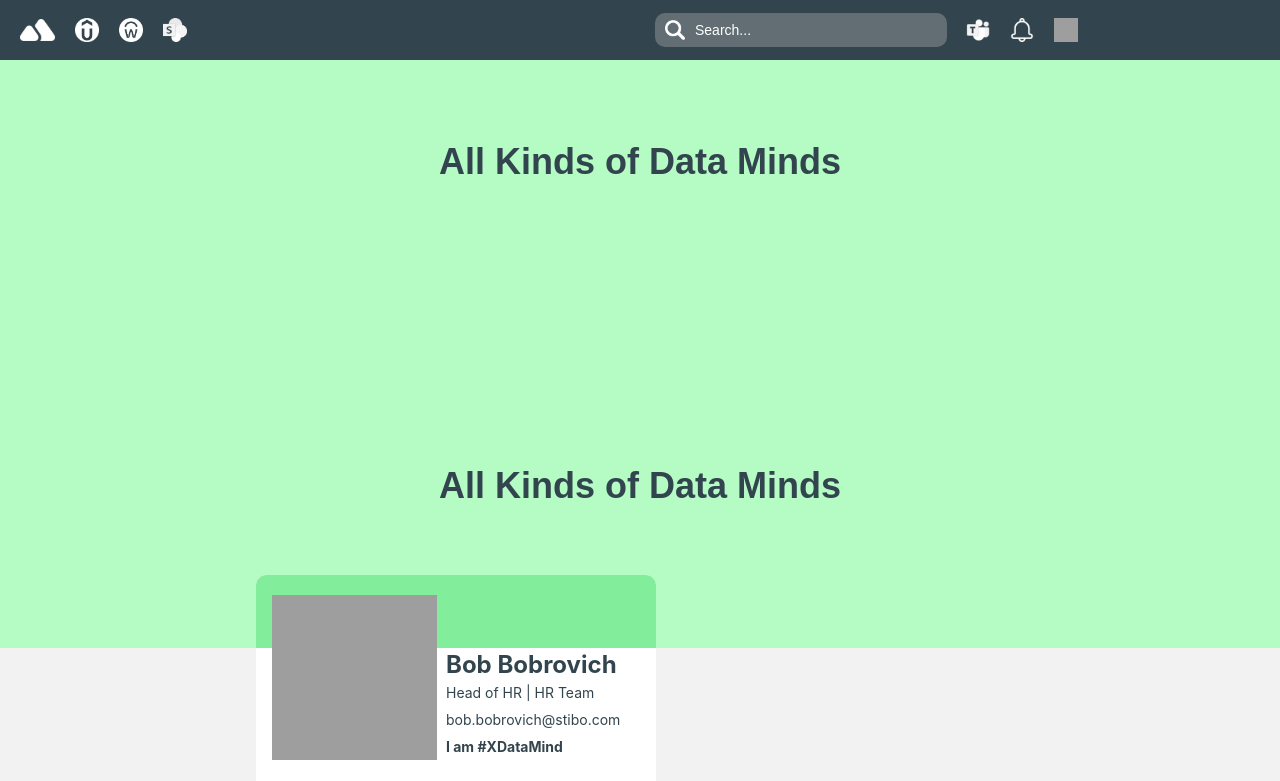
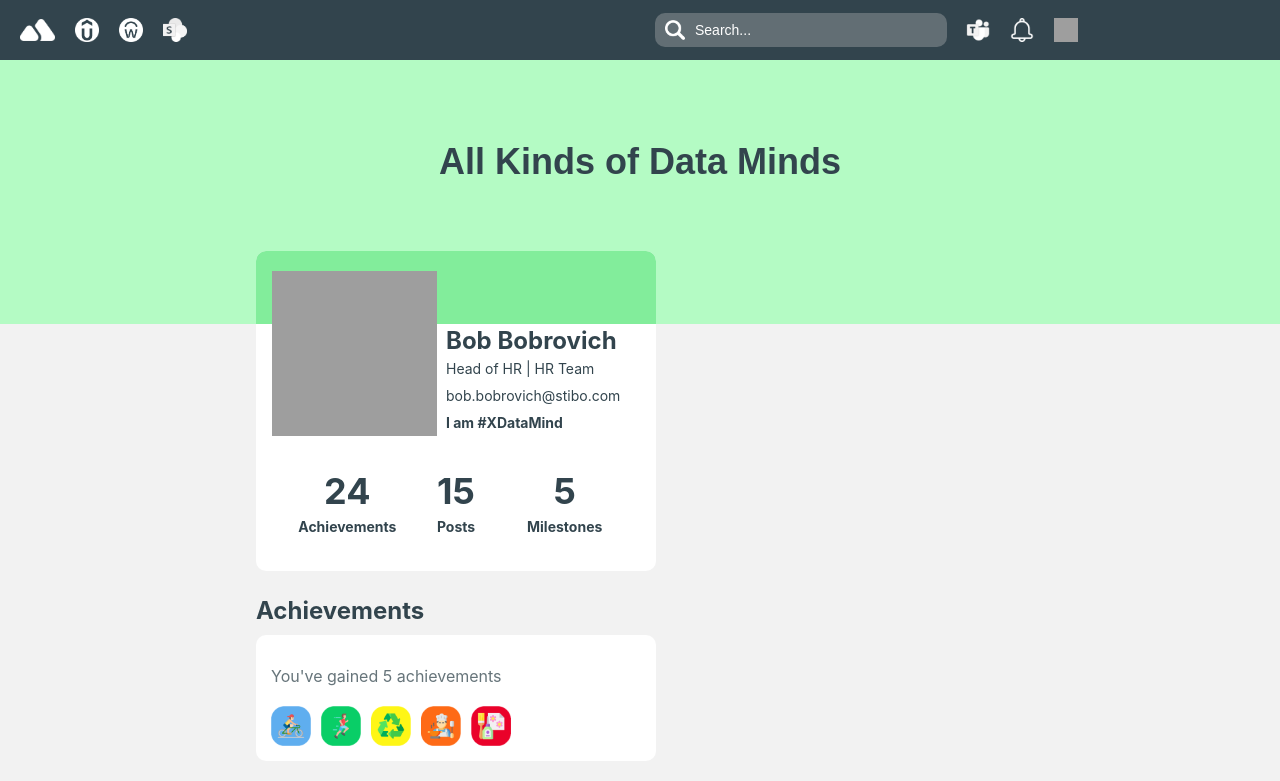
Before and after one commit to ZoT1YaK/unified-platform, a React (Create React App) app in the folder frontend/: page /dashboard in a window 1280 px wide. Shown: the top 781 px of the page. Built offline with nearby package versions, Linux system fonts and the light colour scheme; grey boxes are pictures that could not be loaded.

Commit message:
Fix header display

```diff
--- a/frontend/src/components/Home(explore)/Home.js
+++ b/frontend/src/components/Home(explore)/Home.js
@@ -126,11 +126,6 @@ const Home = () => {
         <div className="home-page">
             <TopBar />
             <Header />
-
-            <div className="header">
-                <h1>All Kinds of <span className="highlight">Data</span> Minds</h1>
-            </div>
-            {/* Header */}
 
             {/* Active UI Container */}
             <div className="active-ui-container">
```
